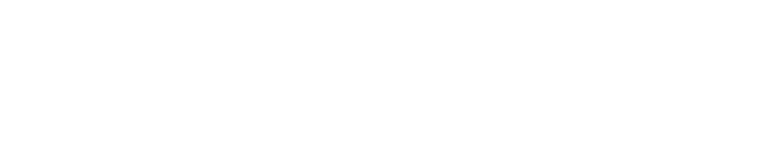
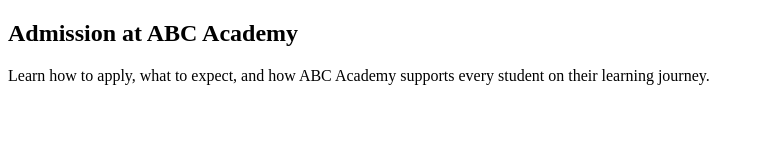
Before and after one commit to sakunathejan/group-project-01, a plain HTML site: page admission.html in a window 1280 px wide. Shown: the whole page, without its empty margins (0-760 px from the left). Drawn offline with Linux system fonts and the light colour scheme.

Commit message:
Addmission - Hero Section

```diff
--- a/admission.html
+++ b/admission.html
@@ -8,7 +8,11 @@
 </head>
 
 <body>
-
+    <!-- Hero section -->
+    <section id="hero">
+        <h1>Admission at ABC Academy</h1>
+        <p>Learn how to apply, what to expect, and how ABC Academy supports every student on their learning journey.</p>
+    </section>
 </body>
 
 </html>
```
